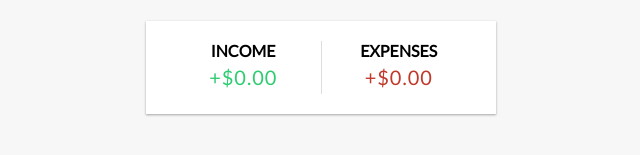
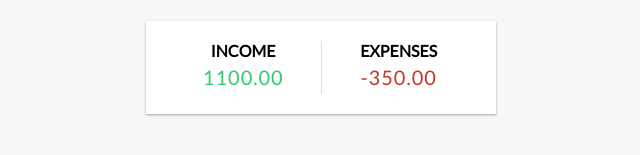
Before and after one commit to mateuspaf23/expense-tracker, a React (Create React App) app: page / in a window 1280 px wide. Shown: the part 136-291 px from the top of the page, without its empty margins (319-959 px from the left). Built offline with nearby package versions, Linux system fonts and the light colour scheme.

Commit message:
feat: creates the income/expenses calculation logic

```diff
--- a/src/components/IncomeExpenses.js
+++ b/src/components/IncomeExpenses.js
@@ -1,14 +1,29 @@
+import { useContext } from "react";
+import { GlobalContext } from "../context/GlobalState";
+
 const IncomeExpenses = () => {
+  const { transactions } = useContext(GlobalContext);
+
+  const amounts = transactions.map((transaction) => transaction.amount);
+  const income = amounts
+    .filter((amount) => amount > 0)
+    .reduce((acc, amount) => (acc += amount), 0)
+    .toFixed(2);
+  const expenses = amounts
+    .filter((amount) => amount < 0)
+    .reduce((acc, amount) => (acc += amount), 0)
+    .toFixed(2);
+
   return (
     <div className="inc-exp-container">
       <div>
-        <h4>Income</h4>
-        <p className="money plus"> +$0.00 </p>
+        <h4> Income </h4>
+        <p className="money plus"> {income} </p>
       </div>
 
       <div>
-        <h4>Expenses</h4>
-        <p className="money minus"> +$0.00 </p>
+        <h4> Expenses </h4>
+        <p className="money minus"> {expenses} </p>
       </div>
     </div>
   );
```
